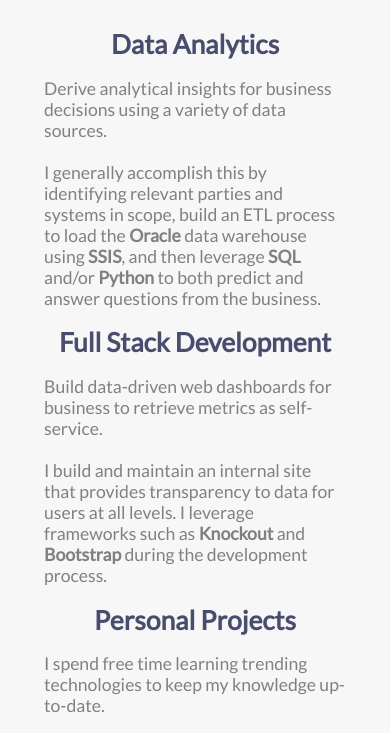
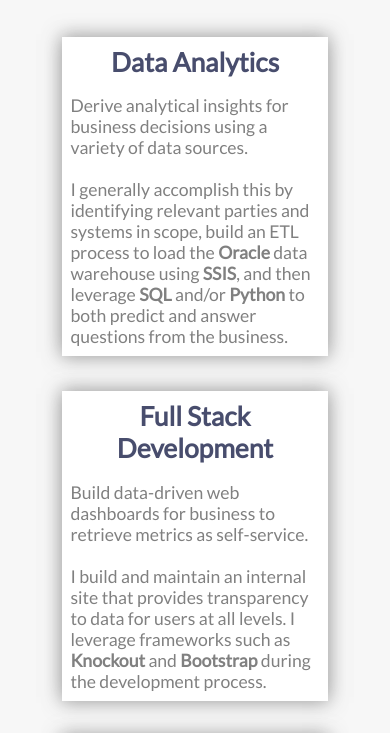
Before and after one commit to NiereTheory/Portfolio, a plain HTML site: page index.html in a window 390 px wide. Shown: the part 745-1478 px from the top of the page. Drawn offline with Linux system fonts and the light colour scheme.

Commit message:
card-look

```diff
--- a/style.css
+++ b/style.css
@@ -116,21 +116,25 @@ body {
     letter-spacing: 1rem;
     font-size: 4rem;
     padding: 2rem 0;
-	text-shadow: .2rem .2rem 1rem rgba(128 ,128 , 128, .8)
+	text-shadow: .2rem .2rem 1rem rgba(128 ,128 , 128, .8);
 }
 
 .section__flex {
     margin: 2.5rem 5rem;
     display: flex;
-    align-items: flex-start;
+    align-items: stretch;
     justify-content: space-around;
 	flex-direction: row;
 }
 
 .section__flexbox {
+	padding: 2rem 2rem;
+	margin: 2rem;
     font-size: 2rem;
     font-family: 'Lato', sans-serif;
     flex-basis: 30%;
+	box-shadow: 0 .3rem 2rem rgba(128 ,128 , 128, .5), 0 -.3rem 2rem rgba(128 ,128 , 128, .5);
+	background-color: white;
 }
 
 .section__flexbox--header {
@@ -175,12 +179,12 @@ body {
     color: black;
 }
 
-@media screen and (max-width: 800px) {
+@media screen and (max-width: 920px) {
     .nav__ul, .section__flex, .nav__ul__flexbox--right {
         flex-direction: column;
     }
     .nav__ul--li, .section__flexbox {
-        padding: 1rem 0;
+        padding: 1rem 1rem;
     }
 	html {
 		font-size: 55%;
```
Also changed, not shown: index.html (+0 -1 lines).
